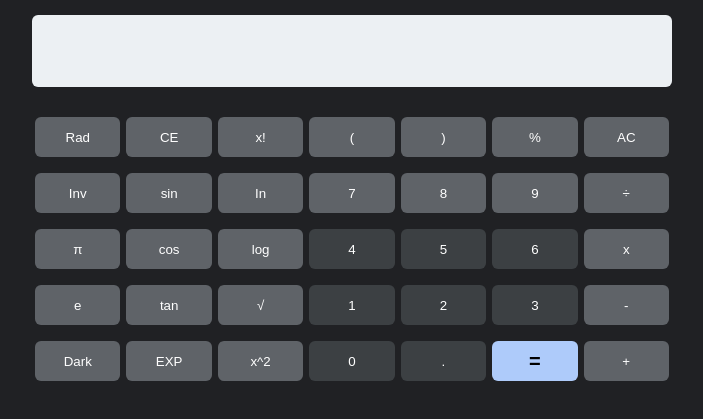
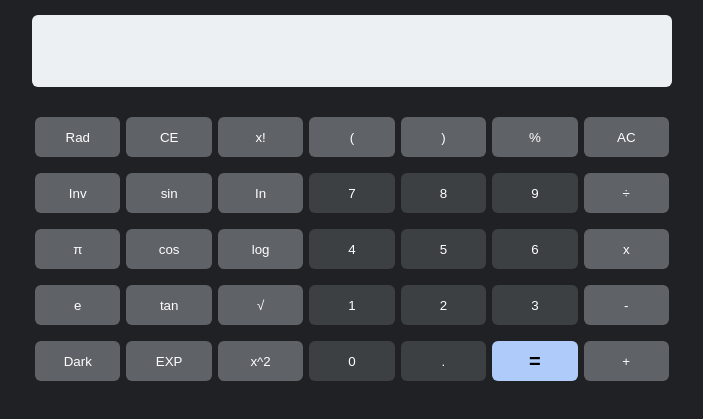
Before and after one commit to Zainjaved96/calculator-js, a plain HTML site: page index.html in a window 1280 px wide. Shown: the part 255-674 px from the top of the page, without its empty margins (288-991 px from the left). Drawn offline with Linux system fonts and the light colour scheme.

Commit message:
num style fixed made them grey

```diff
--- a/index.html
+++ b/index.html
@@ -26,9 +26,9 @@
             <button id="inverse" onclick="inverse()">Inv</button>
             <button id="sin" onclick="sin()">sin</button>
             <button onclick="natLog()">In</button>
-            <button class="btn">7</button>
-            <button class="btn">8</button>
-            <button class="btn">9</button>
+            <button class="btn num">7</button>
+            <button class="btn num">8</button>
+            <button class="btn num">9</button>
             <button class="btn">&#xf7</button>
         </div>
 
```
